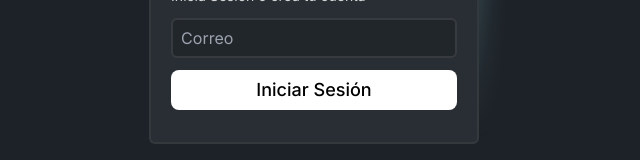
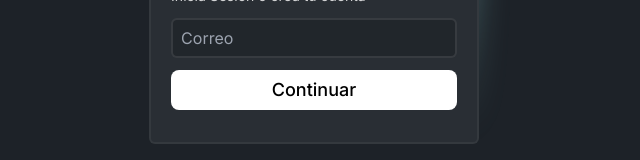
Before and after one commit to odiador/unieventos-front, a Next.js app: page /auth in a window 1280 px wide. Shown: the part 374-534 px from the top of the page, without its empty margins (326-966 px from the left). Built offline with nearby package versions, Linux system fonts and the light colour scheme.

Commit message:
Add handle some status

```diff
--- a/app/auth/page.tsx
+++ b/app/auth/page.tsx
@@ -1,5 +1,6 @@
 "use client";
 import { validateMail } from "@/api/utils/api";
+import { useModal } from "@/components/modal";
 import { IconLoader } from "@tabler/icons-react";
 import { useRouter } from "next/navigation";
 import { useState } from "react";
@@ -10,17 +11,21 @@ export default function Login() {
     const router = useRouter();
     const [loading, setLoading] = useState(false);
     const [emailMessage, setEmailMessage] = useState("");
+    const {openModal}=useModal();
     async function validate() {
         setLoading(true);
         const response = await validateMail(email);
-        console.log(response);
 
         if (response.status === 200) {
             router.push(`/auth/login?mail=${encodeURIComponent(email)}`)
-        } else {
-            let msg = response.data.message.replace("validateMail.arg0: ","")
-            if (msg)
-                setEmailMessage(msg)
+        } else if (response.status === 400) {
+                let msg = response.data.message.replace("validateMail.arg0: ", "")
+                if (msg)
+                    setEmailMessage(msg)
+        } else if (response.status === 404) {
+            openModal("No tienes cuenta mi papu")
+        } else if (response.status === 409) {
+            openModal("Activa tu cuenta bro")
         }
         setLoading(false);
     }
@@ -36,7 +41,7 @@ export default function Login() {
         {emailMessage && <p className="validator-message">{emailMessage}</p>}
         <button onClick={(() => validate())} type="button" className="flex items-center justify-center">
             {loading && <IconLoader className="animate-spin text-black/50" />}
-            {!loading && "Iniciar Sesión"}
+            {!loading && "Continuar"}
         </button>
     </>);
 }
```
